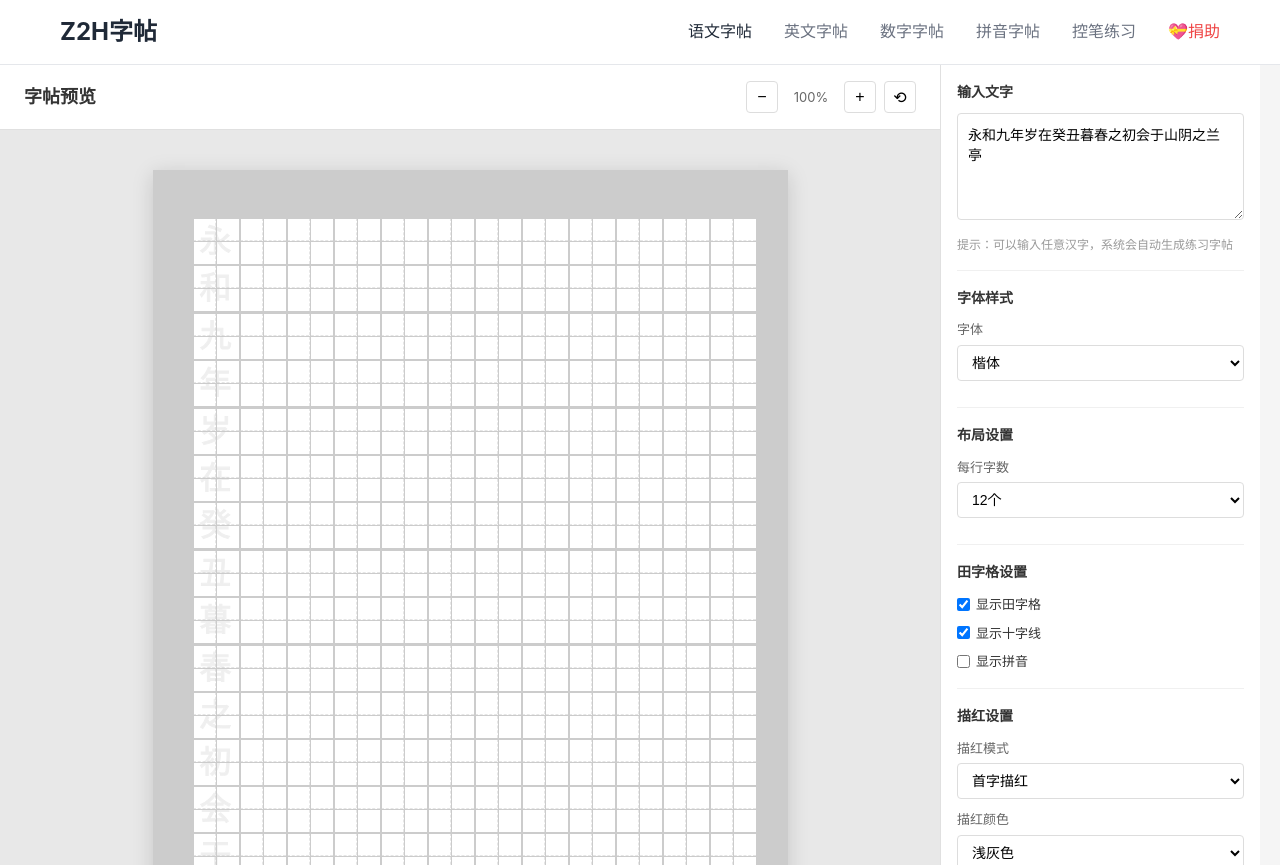
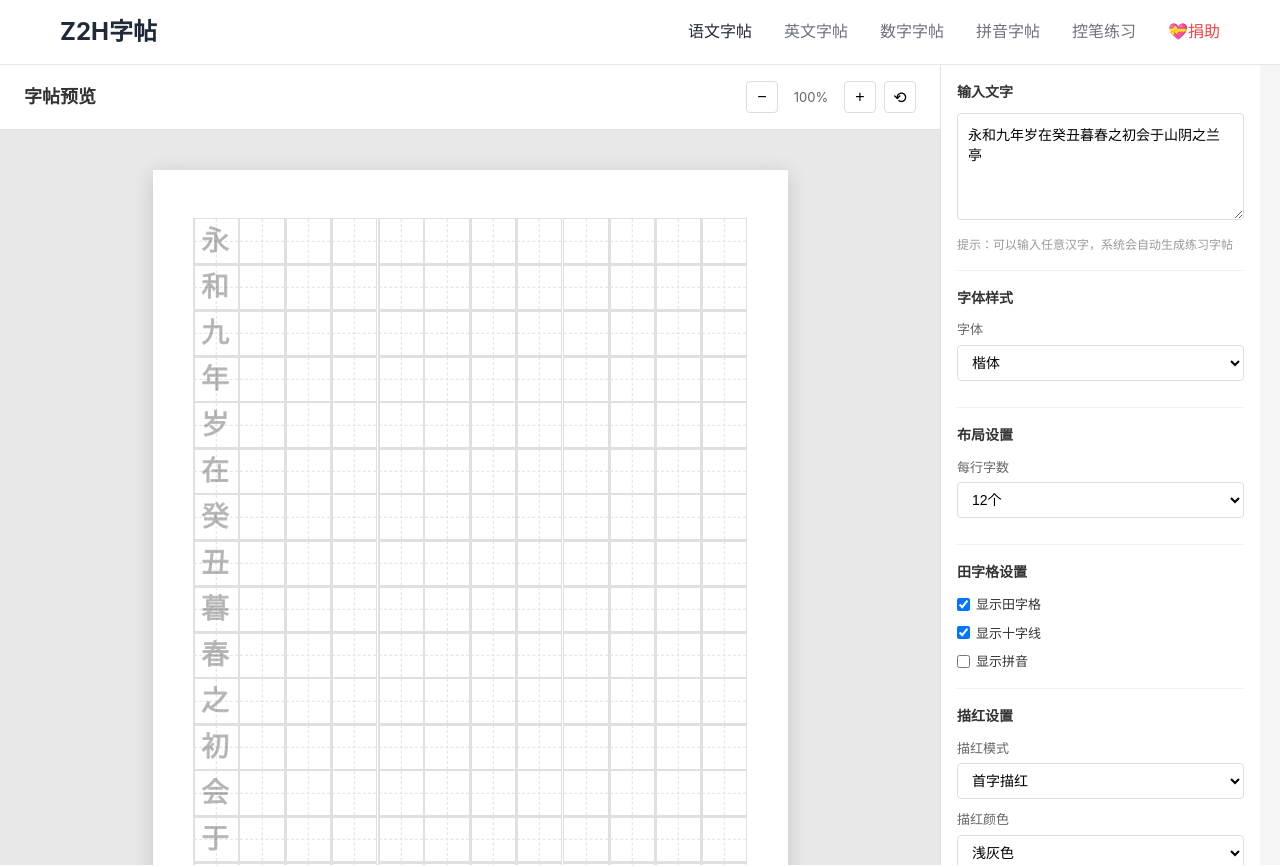
Before and after one commit to guoleopard/z2h-website, a Vue app: page /hanzi in a window 1280 px wide. Shown: the top 867 px of the page. Built offline with nearby package versions, Linux system fonts and the light colour scheme.

Commit message:
调整字帖

```diff
--- a/src/views/HanziPage.vue
+++ b/src/views/HanziPage.vue
@@ -12,6 +12,9 @@
             <button @click="resetZoom" class="tool-btn" title="重置">⟲</button>
           </div>
         </div>
+        <!-- <div style="font-family: {{ settings.fontFamily }}; margin-bottom: 20px;">
+          测试字体：{{ settings.fontFamily }}
+        </div> -->
 
         <div class="preview-wrapper">
           <div
@@ -24,6 +27,10 @@
               :key="pageIndex"
               ref="worksheetRef"
               class="worksheet-paper"
+              :style="{
+                gridTemplateColumns: `repeat(${settings.columns}, 1fr)`,
+                display: 'grid'
+              }"
             >
               <div
                 v-for="(char, index) in pageChars"
@@ -37,20 +44,26 @@
                 }"
                 :style="cellStyle"
               >
-                <div v-if="settings.showPinyin && char" class="char-pinyin">
+                <div v-if="settings.showPinyin && char" class="char-pinyin" :style="{ fontSize: cellStyle.pinyinFontSize }">
                   {{ getPinyin(char) }}
                 </div>
                 <div
                   v-if="char"
                   class="char-text"
-                  :style="getCharStyle(index)"
+                  :style="{
+                    ...getCharStyle(index),
+                    fontFamily: settings.fontFamily,
+                    '-webkit-text-stroke': '1px #222',
+                    'text-stroke': '1px #222',
+                    color: '#000000'
+                  }"
                 >
                   {{ char }}
                 </div>
               </div>
 
               <!-- 页码 -->
-              <div class="page-number">第 {{ pageIndex + 1 }} 页 / 共 {{ generatedPages.length }} 页</div>
+              <!-- <div class="page-number">第 {{ pageIndex + 1 }} 页 / 共 {{ generatedPages.length }} 页</div> -->
             </div>
           </div>
         </div>
@@ -84,6 +97,7 @@
                 <option value="'Microsoft YaHei', '微软雅黑', sans-serif">微软雅黑</option>
               </select>
             </div>
+
           </section>
 
           <!-- 布局设置 -->
@@ -160,7 +174,7 @@
 </template>
 
 <script setup>
-import { ref, computed, reactive } from 'vue'
+import { ref, computed, reactive, watch } from 'vue'
 
 // 输入文字
 const inputText = ref('永和九年岁在癸丑暮春之初会于山阴之兰亭')
@@ -175,6 +189,11 @@ const settings = reactive({
   showPinyin: false,
   traceMode: 'first', // none, first, half, all
   traceColor: '#cccccc'
+})
+
+// 监听字体变化
+watch(() => settings.fontFamily, (newFont) => {
+  console.log('Font changed to:', newFont)
 })
 
 // 缩放级别
@@ -192,7 +211,9 @@ const cellStyle = computed(() => {
     width: `${cellSize}px`,
     height: `${cellSize}px`,
     fontSize: `${Math.floor(cellSize * 0.7)}px`,
-    fontFamily: settings.fontFamily
+    pinyinFontSize: `${Math.floor(cellSize * 0.2)}px`,
+    fontFamily: settings.fontFamily,
+    color: '#000000'
   }
 })
 
@@ -201,7 +222,7 @@ const rowsPerPage = computed(() => {
   // A4纸张可用高度：898px - 96px(上下边距) = 802px
   const availableHeight = 802
   const cellSize = Math.floor(555 / settings.columns)
-  return Math.floor(availableHeight / cellSize)
+  return Math.ceil(availableHeight / cellSize)
 })
 
 // 生成分页后的字符数组
@@ -239,6 +260,15 @@ const generatedPages = computed(() => {
 
   // 添加最后一页
   if (currentPage.length > 0) {
+    // 计算最后一页需要补充的空单元格数量
+    const totalCellsPerPage = rowsPerPage.value * settings.columns
+    const emptyCellsNeeded = totalCellsPerPage - currentPage.length
+
+    // 如果需要补充空单元格，则添加空单元格
+    if (emptyCellsNeeded > 0) {
+      currentPage.push(...Array(emptyCellsNeeded).fill(''))
+    }
+
     pages.push(currentPage)
   }
 
@@ -269,11 +299,15 @@ const getCharStyle = (index) => {
   if (shouldTrace(index)) {
     return {
       color: settings.traceColor,
-      opacity: 0.3
+      opacity: 0.3,
+      '-webkit-text-stroke': '1px #ff4444',
+      'text-stroke': '1px #ff4444'
     }
   }
   return {
-    color: 'transparent'
+    color: 'transparent',
+    '-webkit-text-stroke': '1px #222',
+    'text-stroke': '1px #222'
   }
 }
 
@@ -604,14 +638,14 @@ const resetZoom = () => {
   /* A4 纸张尺寸缩小80% */
   width: 635px;  /* 794px * 0.8 */
   height: 898px;  /* 1123px * 0.8 */
-  background: #ccc;
+  background: white;
   padding: 48px 40px;  /* 60px * 0.8, 50px * 0.8 */
   box-shadow: 0 4px 20px rgba(0, 0, 0, 0.15);
   box-sizing: border-box;
   display: grid;
   grid-template-columns: repeat(12, 1fr);
   grid-template-rows: repeat(10, 1fr);
-  gap: 1px;
+  gap: 0;
   margin-bottom: 30px;
   position: relative;
 }
@@ -623,7 +657,8 @@ const resetZoom = () => {
 /* 字符单元格 */
 .char-cell {
   position: relative;
-  border: none;
+  border: 0.2px solid #e0e0e0;
+  border-right: none;
   display: flex;
   align-items: center;
   justify-content: center;
@@ -631,14 +666,43 @@ const resetZoom = () => {
   background: white;
 }
 
+/* 最后一列的单元格显示右边框 */
+.char-cell:nth-child(12n) {
+  border-right: 0.2px solid #e0e0e0;
+}
+
+/* 田字格样式 */
 .char-cell.with-grid {
   background-image:
-    linear-gradient(to right, #ccc 1px, transparent 1px),
-    linear-gradient(to bottom, #ccc 1px, transparent 1px);
-  background-size: 50% 50%;
-  background-position: 0 0;
+    linear-gradient(to right, #e0e0e0 0.5px, transparent 0.5px),
+    linear-gradient(to bottom, #e0e0e0 0.5px, transparent 0.5px),
+    linear-gradient(to right, #e0e0e0 0.5px, transparent 0.5px),
+    linear-gradient(to bottom, #e0e0e0 0.5px, transparent 0.5px);
+  background-size: 50% 50%, 50% 50%, 100% 100%, 100% 100%;
+  background-position: 0 0, 0 0, 50% 50%, 50% 50%;
+  border: 0.5px solid #e0e0e0;
 }
 
+/* 字符样式 */
+.char-text {
+  font-weight: normal;
+  line-height: 1;
+  -webkit-text-stroke: 0.5px #333;
+  text-stroke: 0.5px #333;
+  position: relative;
+  z-index: 1;
+  font-family: 'KaiTi', '楷体', serif;
+  font-size: 28px;
+}
+
+/* 描红样式 */
+.char-cell.is-trace .char-text {
+  -webkit-text-stroke: 0.5px #ff6666;
+  text-stroke: 0.5px #ff6666;
+  color: rgba(255, 102, 102, 0.2);
+}
+
+/* 十字线样式 */
 .char-cell.with-cross::before,
 .char-cell.with-cross::after {
   content: '';
@@ -650,42 +714,45 @@ const resetZoom = () => {
   left: 50%;
   top: 0;
   bottom: 0;
-  width: 1px;
-  transform: translateX(-0.5px);
-  border-left: 1px dashed #ccc;
+  width: 0.5px;
+  transform: translateX(-0.25px);
+  border-left: 0.5px dashed #e0e0e0;
 }
 
 .char-cell.with-cross::after {
   top: 50%;
   left: 0;
   right: 0;
-  height: 1px;
-  transform: translateY(-0.5px);
-  border-top: 1px dashed #ccc;
+  height: 0.5px;
+  transform: translateY(-0.25px);
+  border-top: 0.5px dashed #e0e0e0;
 }
 
+/* 拼音样式 */
 .char-pinyin {
   position: absolute;
-  top: 2px;
+  top: 4px;
   left: 50%;
   transform: translateX(-50%);
-  font-size: 10px;
-  color: #999;
+  color: #888;
   font-family: Arial, sans-serif;
+  white-space: nowrap;
 }
 
+/* 字符样式 */
 .char-text {
   font-weight: normal;
   line-height: 1;
-  -webkit-text-stroke: 1px #333;
-  text-stroke: 1px #333;
   position: relative;
   z-index: 1;
+  color: #000000;
 }
 
+/* 描红样式 */
 .char-cell.is-trace .char-text {
-  -webkit-text-stroke: 1px #ccc;
-  text-stroke: 1px #ccc;
+  -webkit-text-stroke: 1px #ff4444;
+  text-stroke: 1px #ff4444;
+  color: rgba(255, 68, 68, 0.3);
 }
 
 /* 页码 */
@@ -809,8 +876,6 @@ const resetZoom = () => {
     margin: 0;
     page-break-after: always;
     page-break-inside: avoid;
-    display: flex;
-    flex-wrap: wrap;
   }
 
   .worksheet-paper:last-child {
```
